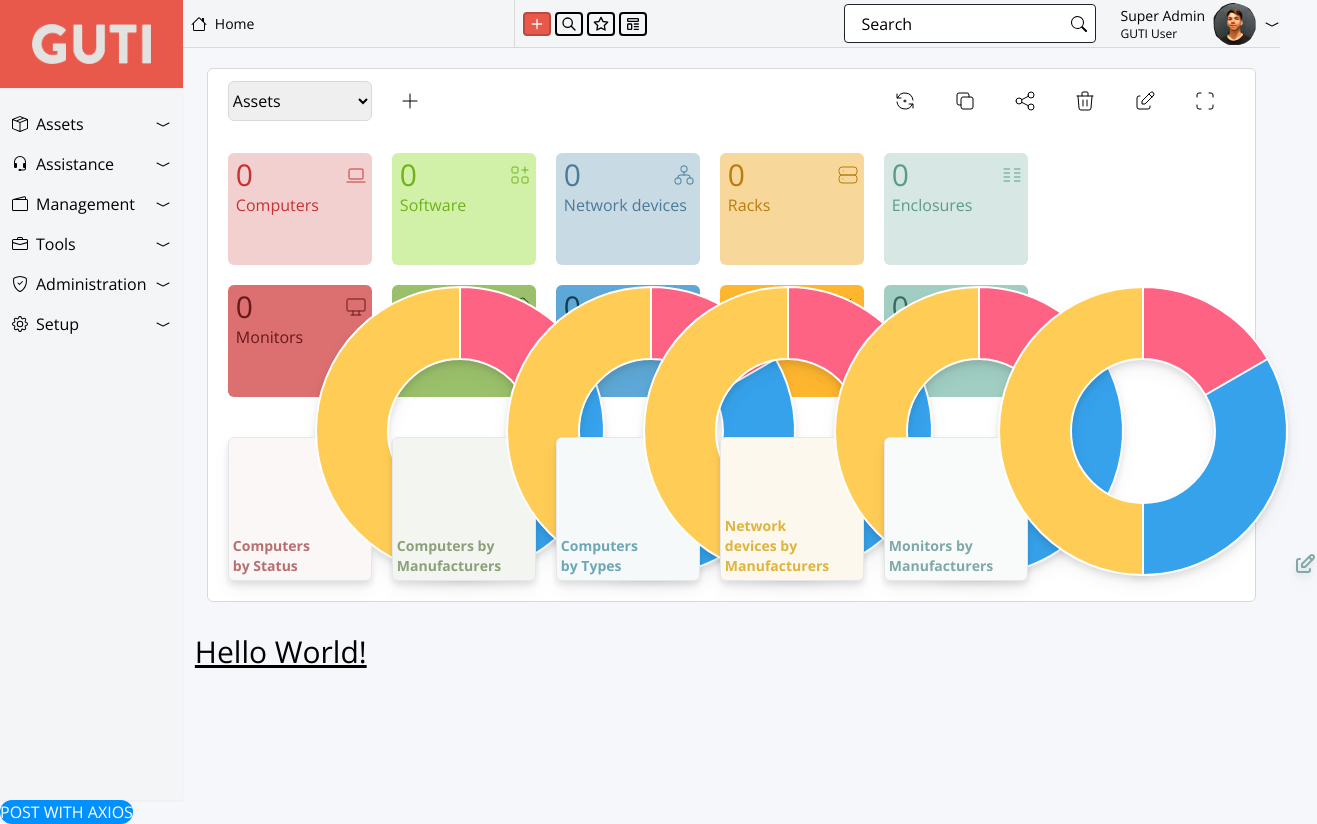
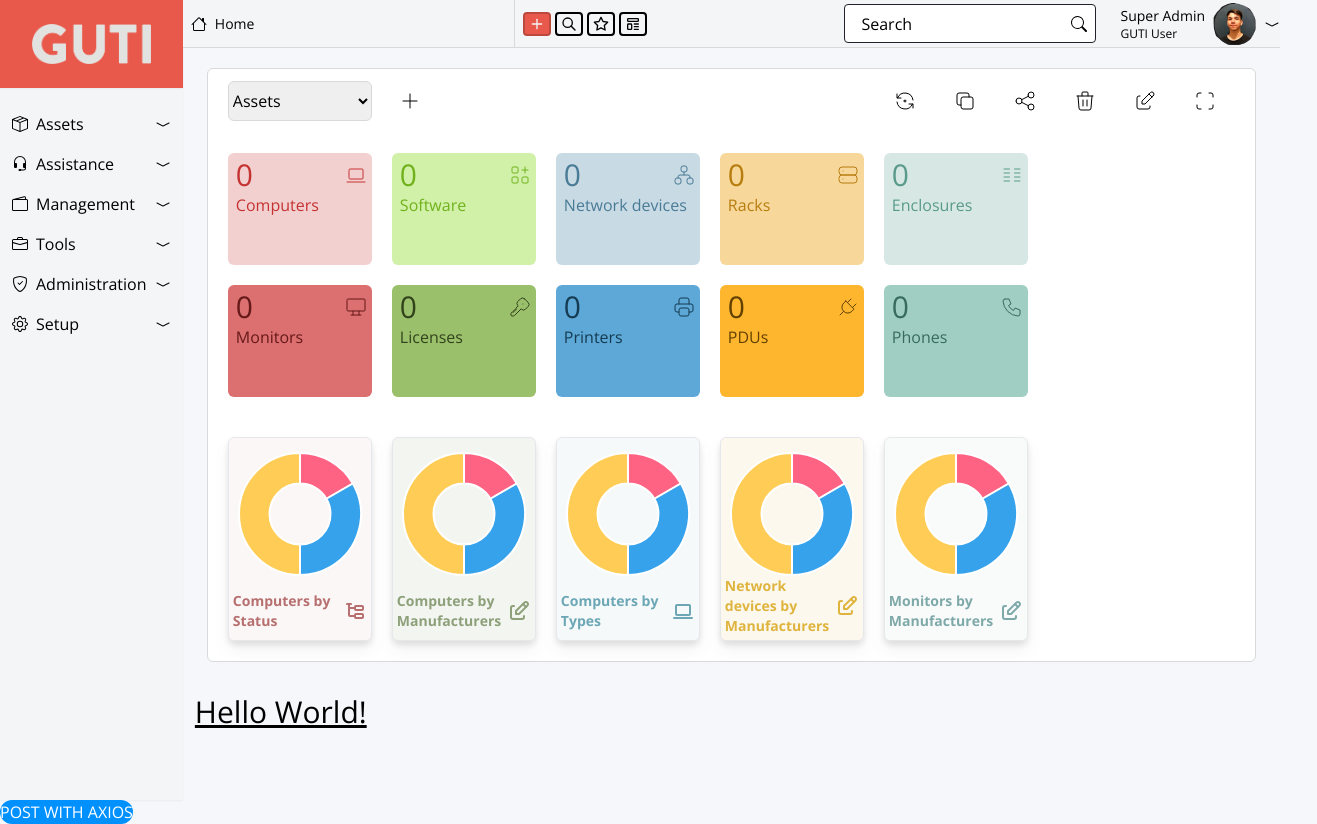
Before and after one commit to sydgibbon/guti-front, a React (Create React App) app: page /assets in a window 1280 px wide. Shown: the whole page, 1317 px wide, since content can reach past the window. Built offline with nearby package versions, Linux system fonts and the light colour scheme; no server answers.

Commit message:
Updated Donut graph

```diff
--- a/src/component/dashboard/graph-grid/GraphGrid.jsx
+++ b/src/component/dashboard/graph-grid/GraphGrid.jsx
@@ -2,10 +2,14 @@ import React from "react";
 
 const GraphGrid = ({ icon, graph, text, bgColor, textColor }) => {
   return (
-    <div className={`select-none w-36 h-36 border rounded-md flex items-end drop-shadow-lg p-1 ${bgColor}`}>
-      <span className={`text-sm font-bold ${textColor}`}>{ text }</span>
-      <span className="">{graph}</span>
-      <span className={` ${textColor}` }>{ icon }</span>
+    <div className={`graph-grid-container grid grid-cols-1 select-none w-36 h-50 border rounded-md  drop-shadow-lg p-1 ${bgColor}`} >
+      <div className=" ">
+        {graph}
+      </div>
+      <div className="flex items-center">
+        <span className={`text-sm font-bold ${textColor}`}>{text}</span>
+        <span className={` ${textColor}`}>{icon}</span>
+      </div>
     </div>
   );
 };
--- a/src/component/graph/Donut.jsx
+++ b/src/component/graph/Donut.jsx
@@ -29,7 +29,7 @@ const data = {
 const Donut = () => {
   return (
     <div>
-        <Doughnut data={data} />
+        <Doughnut className='' data={data} />
     </div>
   )
 }
```
